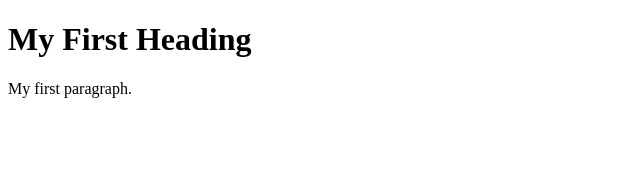
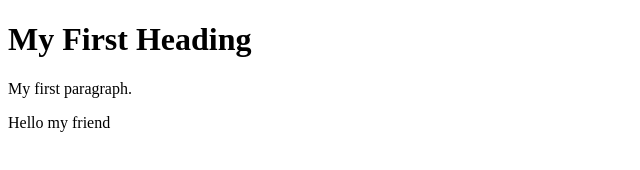
Before and after one commit to BiserPironkov/firstProject, a plain HTML site: page index.html in a window 1280 px wide. Shown: the whole page, without its empty margins (0-640 px from the left). Drawn offline with Linux system fonts and the light colour scheme.

Commit message:
second commit'

```diff
--- a/index.html
+++ b/index.html
@@ -4,6 +4,6 @@
 
 <h1>My First Heading</h1>
 <p>My first paragraph.</p>
-
+<div>Hello my friend</div>
 </body>
 </html>
```
